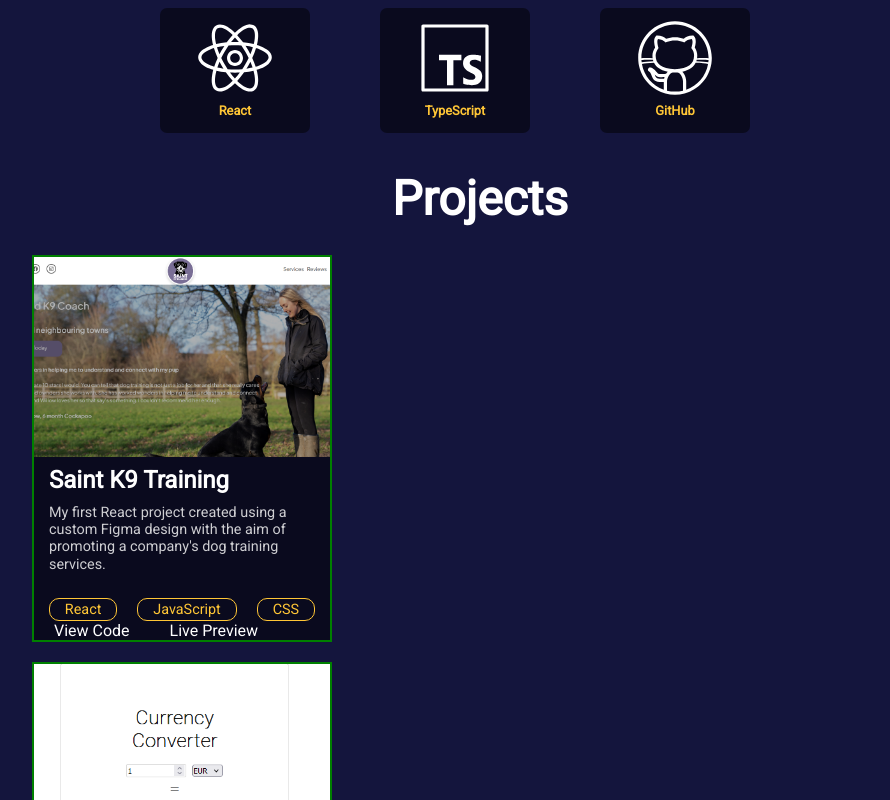
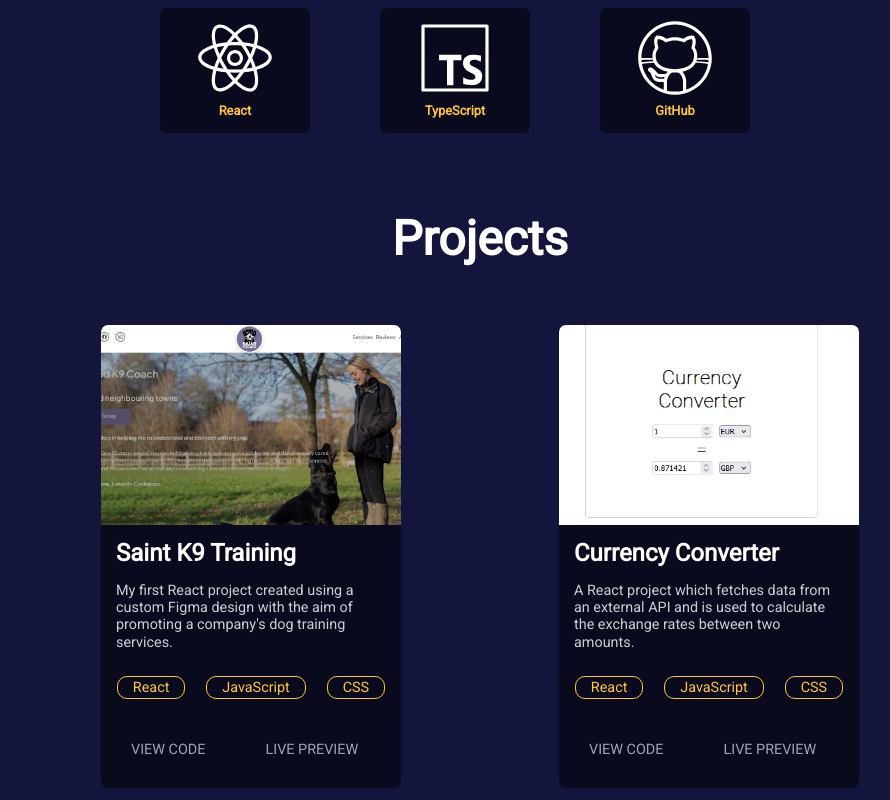
Before and after one commit to Jaspreet-Nijjar/portfolio, a React (Create React App) app: page / in a window 1280 px wide. Shown: the part 1180-1980 px from the top of the page, without its empty margins (160-1050 px from the left). Built offline with nearby package versions, Linux system fonts and the light colour scheme.

Commit message:
styled the project items

```diff
--- a/src/styles/ProjectItem.css
+++ b/src/styles/ProjectItem.css
@@ -1,8 +1,9 @@
 .project-item {
-  border: 2px solid green;
   width: 300px;
-  margin-top: 20px;
+  margin: 20px auto;
   background-color: var(--navy);
+  border-radius: 7px;
+  padding-bottom: 30px;
 }
 
 .project-image {
@@ -10,11 +11,15 @@
   width: 300px;
   height: 200px;
   object-fit: cover;
+  border-top-left-radius: 7px;
+
+  border-top-right-radius: 7px;
 }
 
 .project-title {
   color: white;
   font-size: 1.5em;
+  margin: 5px 0;
 }
 
 .project-description {
@@ -41,4 +46,12 @@
   border: 1px solid var(--gold);
   border-radius: 10px;
   padding: 2px 15px;
+  margin-bottom: 40px;
 }
+
+.project-item a {
+  padding: 20px 30px;
+  text-transform: uppercase;
+  font-size: 0.9em;
+  color: #a1a1b1;
+}
--- a/src/styles/Projects.css
+++ b/src/styles/Projects.css
@@ -1,6 +1,6 @@
 #projects {
   background-color: var(--darkblue);
-  padding: 30px 0;
+  padding: 70px 0;
 }
 
 .projects-large-header {
@@ -8,9 +8,20 @@
   font-size: 3em;
   line-height: 1.5;
   text-align: center;
+  margin-bottom: 30px;
 }
 
 .projects-container {
   max-width: 70%;
   margin: 0 auto;
+  display: grid;
+  grid-template-columns: 1fr;
+  gap: 20px;
 }
+
+@media screen and (min-width: 750px) {
+  .projects-container {
+    display: grid;
+    grid-template-columns: 1fr 1fr;
+  }
+}
```
